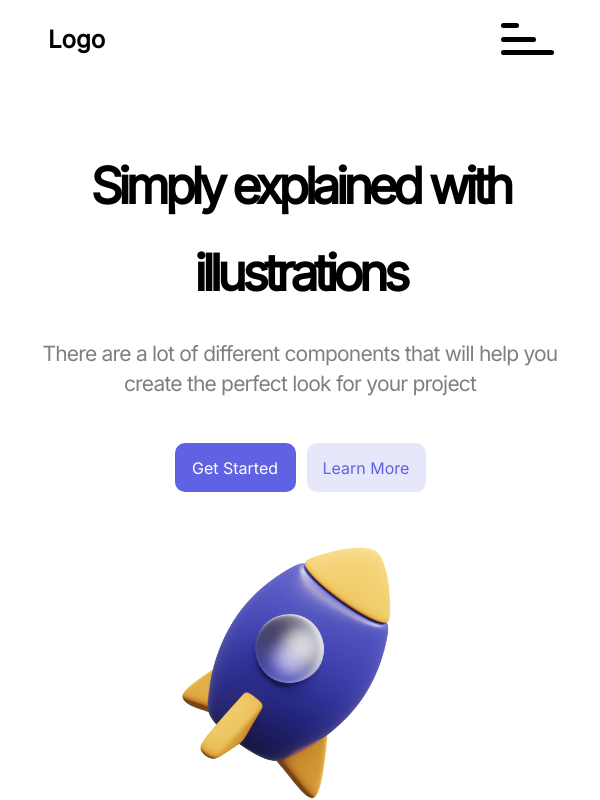
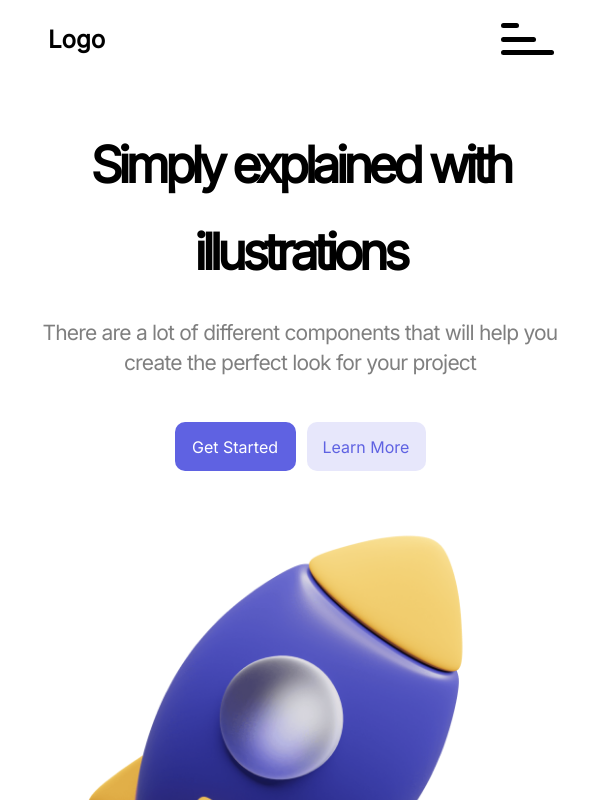
Before and after one commit to JorgeRochaA/landingPage, a React (Create React App) app: page / in a window 600 px wide. Shown: the top 800 px of the page. Built offline with nearby package versions, Linux system fonts and the light colour scheme.

Commit message:
reafactor: add mobile first

```diff
--- /dev/null
+++ b/src/components/MainSection.jsx
@@ -0,0 +1,28 @@
+import React from "react";
+import "../styles/MainSection/MainSection.scss";
+function MainSection() {
+  return (
+    <div className="main_container">
+      <div className="main_container_data">
+        <div className="main_container_data_title">
+          Simply explained with illustrations
+        </div>
+        <div className="main_container_data_info">
+          There are a lot of different components that will help you create the
+          perfect look for your project
+        </div>
+        <div className="main_container_data_buttons">
+          <div className="main_button_getStarted">Get Started</div>
+          <div className="main_button_learnMore">Learn More</div>
+        </div>
+      </div>
+      <div className="main_container_image">
+        <div className="image">
+          <img src={require("../assets/rocket.png")} alt="rocket" />
+        </div>
+      </div>
+    </div>
+  );
+}
+
+export default MainSection;
--- a/src/styles/Home/Home.scss
+++ b/src/styles/Home/Home.scss
@@ -5,77 +5,6 @@
   font-style: normal;
   color: #000000;
 
-  .main_container {
-    height: 600px;
-    display: flex;
-    .main_container_data,
-    .main_container_image {
-      height: 100%;
-      width: 50%;
-    }
-    .main_container_data {
-      display: flex;
-      flex-direction: column;
-      justify-content: center;
-      align-items: center;
-      .main_container_data_title {
-        width: 642px;
-        height: 174px;
-        font-weight: 600;
-        font-size: 72px;
-        line-height: 87px;
-        letter-spacing: -4.5px;
-        margin-left: 175px;
-      }
-      .main_container_data_info {
-        width: 448px;
-        height: 60px;
-        font-weight: 400;
-        font-size: 21px;
-        line-height: 30px;
-        letter-spacing: -0.8px;
-        color: rgba(0, 0, 0, 0.5);
-        margin-top: 22px;
-      }
-      .main_container_data_buttons {
-        width: 448px;
-        display: flex;
-        justify-content: flex-start;
-        color: white;
-        margin: 44px 0;
-        div {
-          display: grid;
-          place-items: center;
-        }
-        .main_button_getStarted {
-          height: 49px;
-          gap: 10px;
-          width: 121px;
-          background: #5f62e2;
-          border-radius: 10px;
-        }
-        .main_button_learnMore {
-          width: 119px;
-          height: 49px;
-          background: rgba(95, 98, 226, 0.15);
-          border-radius: 10px;
-          color: #5f62e2;
-          margin-left: 11px;
-        }
-      }
-    }
-    .main_container_image {
-      display: grid;
-      place-items: center;
-      .image {
-        width: 502px;
-        img {
-          height: auto;
-          width: 90%;
-        }
-      }
-    }
-  }
   .services_container {
     height: 921px;
     width: 100%;
@@ -175,27 +104,6 @@
   }
 }
 @media screen and (max-width: 550px) {
-  .main_container {
-    height: 100% !important;
-    flex-direction: column;
-    align-items: center;
-    margin-top: 44px;
-    .main_container_data,
-    .main_container_image {
-      width: 100% !important;
-    }
-    .main_container_data {
-      .main_container_data_buttons {
-        width: 90% !important;
-        margin-top: 75px !important;
-      }
-    }
-    .main_container_image {
-      .image {
-        width: 90%;
-      }
-    }
-  }
   .services_container {
     height: 100% !important;
     flex-direction: column;
@@ -240,32 +148,6 @@
   }
 }
 @media screen and (min-width: 551px) and (max-width: 1000px) {
-  .main_container {
-    height: 100% !important;
-    flex-direction: column;
-    align-items: center;
-    margin-top: 65px;
-    .main_container_data,
-    .main_container_image {
-      width: 100% !important;
-    }
-    .main_container_data_title {
-      margin-left: 0 !important;
-      text-align: center;
-    }
-    .main_container_data_info {
-      margin: 0;
-    }
-    .main_container_image {
-      .image {
-        width: 45% !important;
-      }
-    }
-    .main_container_data_buttons {
-      justify-content: center !important;
-      margin: 44px 0 !important;
-    }
-  }
   .services_container {
     height: 100%;
     margin: 30px 0;
@@ -301,32 +183,6 @@
           display: grid !important;
           place-items: center !important;
         }
-      }
-    }
-  }
-}
-@media screen and (max-width: 699px) {
-  .main_container {
-    flex-direction: column;
-    align-items: center;
-    .main_container_data {
-      .main_container_data_title {
-        width: 90% !important;
-        font-size: 50px !important;
-        margin: 0 !important;
-        text-align: center;
-      }
-      .main_container_data_info {
-        width: 90% !important;
-        text-align: center;
-      }
-      .main_container_data_buttons {
-        justify-content: center !important;
-      }
-    }
-    .main_container_image {
-      .image {
-        width: 50% !important;
       }
     }
   }
--- /dev/null
+++ b/src/styles/MainSection/MainSection.scss
@@ -0,0 +1,136 @@
+.main_container {
+  height: 100%;
+  width: 100%;
+  display: flex;
+  flex-direction: column;
+  align-items: center;
+  margin-top: 44px;
+  .main_container_data,
+  .main_container_image {
+    height: 100%;
+    width: 100%;
+  }
+  .main_container_data {
+    display: flex;
+    flex-direction: column;
+    justify-content: center;
+    align-items: center;
+    width: 100%;
+    .main_container_data_title {
+      width: 90%;
+      font-weight: 700;
+      font-size: 50px;
+      line-height: 87px;
+      letter-spacing: -4.5px;
+      text-align: center;
+    }
+    .main_container_data_info {
+      width: 90%;
+      font-weight: 400;
+      font-size: 21px;
+      line-height: 30px;
+      letter-spacing: -0.8px;
+      color: rgba(0, 0, 0, 0.5);
+      margin-top: 22px;
+      text-align: center;
+    }
+    .main_container_data_buttons {
+      width: 90%;
+      display: flex;
+      justify-content: center;
+      color: white;
+      margin: 44px 0;
+      div {
+        display: grid;
+        place-items: center;
+      }
+      .main_button_getStarted {
+        height: 49px;
+        gap: 10px;
+        width: 121px;
+        background: #5f62e2;
+        border-radius: 10px;
+        transition: 0.5s;
+        &:hover {
+          cursor: pointer;
+          transform: scale(1.1);
+        }
+      }
+      .main_button_learnMore {
+        width: 119px;
+        height: 49px;
+        background: rgba(95, 98, 226, 0.15);
+        border-radius: 10px;
+        color: #5f62e2;
+        margin-left: 11px;
+        transition: 0.5s;
+        &:hover {
+          cursor: pointer;
+          transform: scale(1.1);
+        }
+      }
+    }
+  }
+  .main_container_image {
+    display: grid;
+    place-items: center;
+    .image {
+      width: 90%;
+      img {
+        width: 90%;
+      }
+    }
+  }
+}
+
+@media screen and (min-width: 712px) and (max-width: 1299px) {
+  .main_container_data_title {
+    width: 642px !important;
+    font-size: 72px !important;
+  }
+  .main_container_image {
+    width: 50% !important;
+  }
+}
+
+@media screen and (min-width: 1300px) {
+  .main_container {
+    height: 600px;
+    flex-direction: row;
+    .main_container_data {
+      justify-content: flex-start;
+      align-items: flex-start;
+      margin-top: 106px;
+
+      .main_container_data_title {
+        font-size: 72px;
+        text-align: left;
+        margin-left: 120px;
+      }
+      .main_container_data_info {
+        margin-left: 120px;
+        width: 448px;
+        text-align: left;
+      }
+      .main_container_data_buttons {
+        justify-content: flex-start;
+        font-weight: 500;
+        div {
+          margin-left: 120px;
+        }
+      }
+    }
+    .main_container_image {
+      display: flex;
+      align-items: flex-start;
+      justify-content: center;
+      margin-top: 53px;
+      .image {
+        width: 502px;
+        img {
+          width: 90%;
+        }
+      }
+    }
+  }
+}
--- a/src/views/Home.jsx
+++ b/src/views/Home.jsx
@@ -1,33 +1,15 @@
 import React from "react";
-import Card from "../components/card/Card";
+import Card from "../components/Card/Card";
 import Navbar from "../components/Navbar";
-import CardsInfo from "../components/card/cardInfo.json";
+import MainSection from "../components/MainSection";
+import CardsInfo from "../components/Card/cardInfo.json";
 import "../styles/Home/Home.scss";
 
 function Home() {
   return (
     <div className="home">
       <Navbar />
-      <div className="main_container">
-        <div className="main_container_data">
-          <div className="main_container_data_title">
-            Simply explained with illustrations
-          </div>
-          <div className="main_container_data_info">
-            There are a lot of different components that will help you create
-            the perfect look for your project
-          </div>
-          <div className="main_container_data_buttons">
-            <div className="main_button_getStarted">Get Started</div>
-            <div className="main_button_learnMore">Learn More</div>
-          </div>
-        </div>
-        <div className="main_container_image">
-          <div className="image">
-            <img src={require("../assets/rocket.png")} alt="rocket" />
-          </div>
-        </div>
-      </div>
+      <MainSection />
       <div className="services_container">
         <div className="cards_container">
           {CardsInfo &&
```
